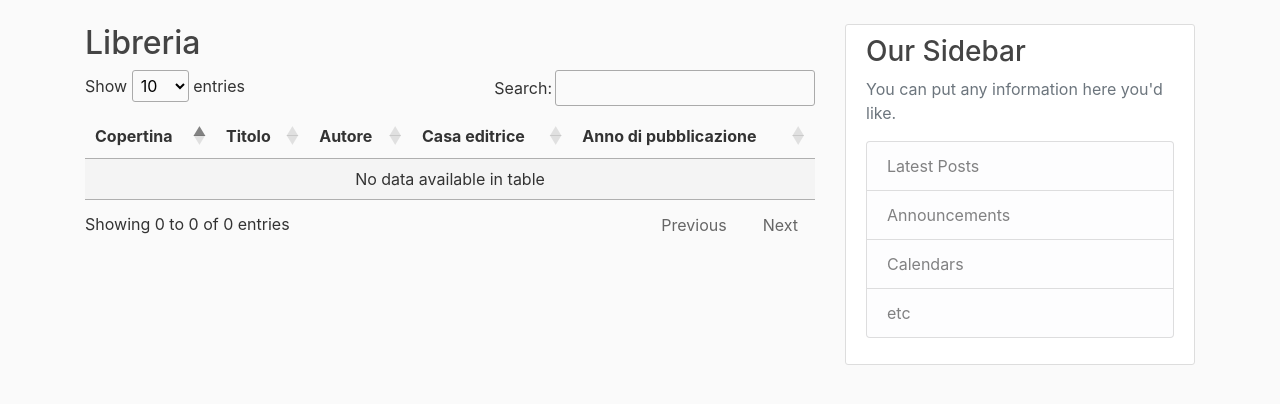
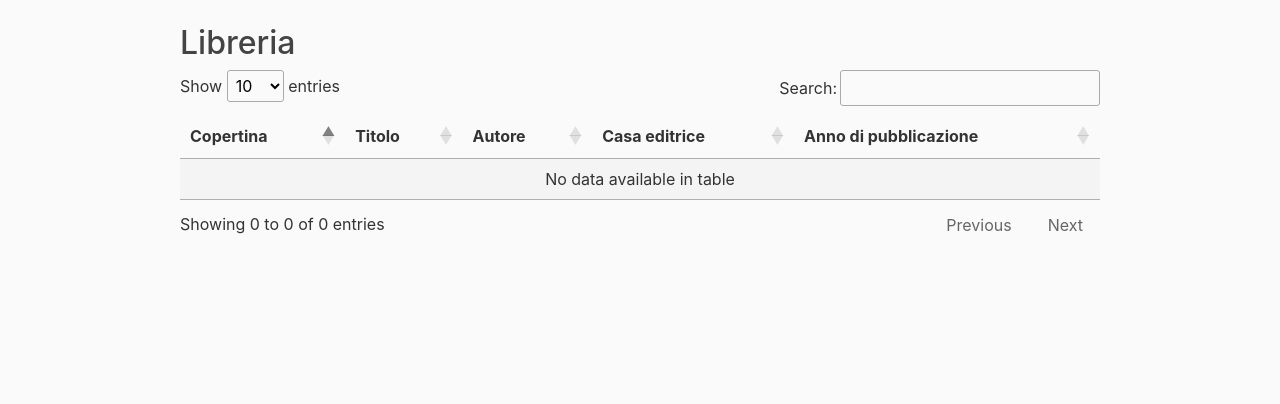
Before and after one commit to FakeCompany-t/gestione_biblioteca_backup, a Django app: template libreria/templates/libreria/home.html in a window 1280 px wide. Shown: the part 56-460 px from the top of the page. Run offline with Django 3.2, Linux system fonts and the light colour scheme; the template is opened without the code that fills it, so the values that code supplies are empty; some libraries are stand-ins or nearby versions.

Commit message:
Centratura tabella e rimozione side-bar

```diff
--- a/libreria/templates/libreria/base.html
+++ b/libreria/templates/libreria/base.html
@@ -50,29 +50,16 @@
       </nav>
     </header>
     <main role="main" class="container">
-      <div class="row">
-        <div class="col-md-8">
+      <div class="row justify-content-center">
+        <div class="col-md-10">
           {% if messages %}
             {% for message in messages %}
-            <div class="alert alert-{{ message.tags }}">
-                {{ message }}
-            </div>
+              <div class="alert alert-{{ message.tags }}">
+                  {{ message }}
+              </div>
             {% endfor %}
           {% endif %}
           {% block content %}{% endblock %}
-        </div>
-        <div class="col-md-4">
-          <div class="content-section">
-            <h3>Our Sidebar</h3>
-            <p class='text-muted'>You can put any information here you'd like.
-              <ul class="list-group">
-                <li class="list-group-item list-group-item-light">Latest Posts</li>
-                <li class="list-group-item list-group-item-light">Announcements</li>
-                <li class="list-group-item list-group-item-light">Calendars</li>
-                <li class="list-group-item list-group-item-light">etc</li>
-              </ul>
-            </p>
-          </div>
         </div>
       </div>
     </main>
```
